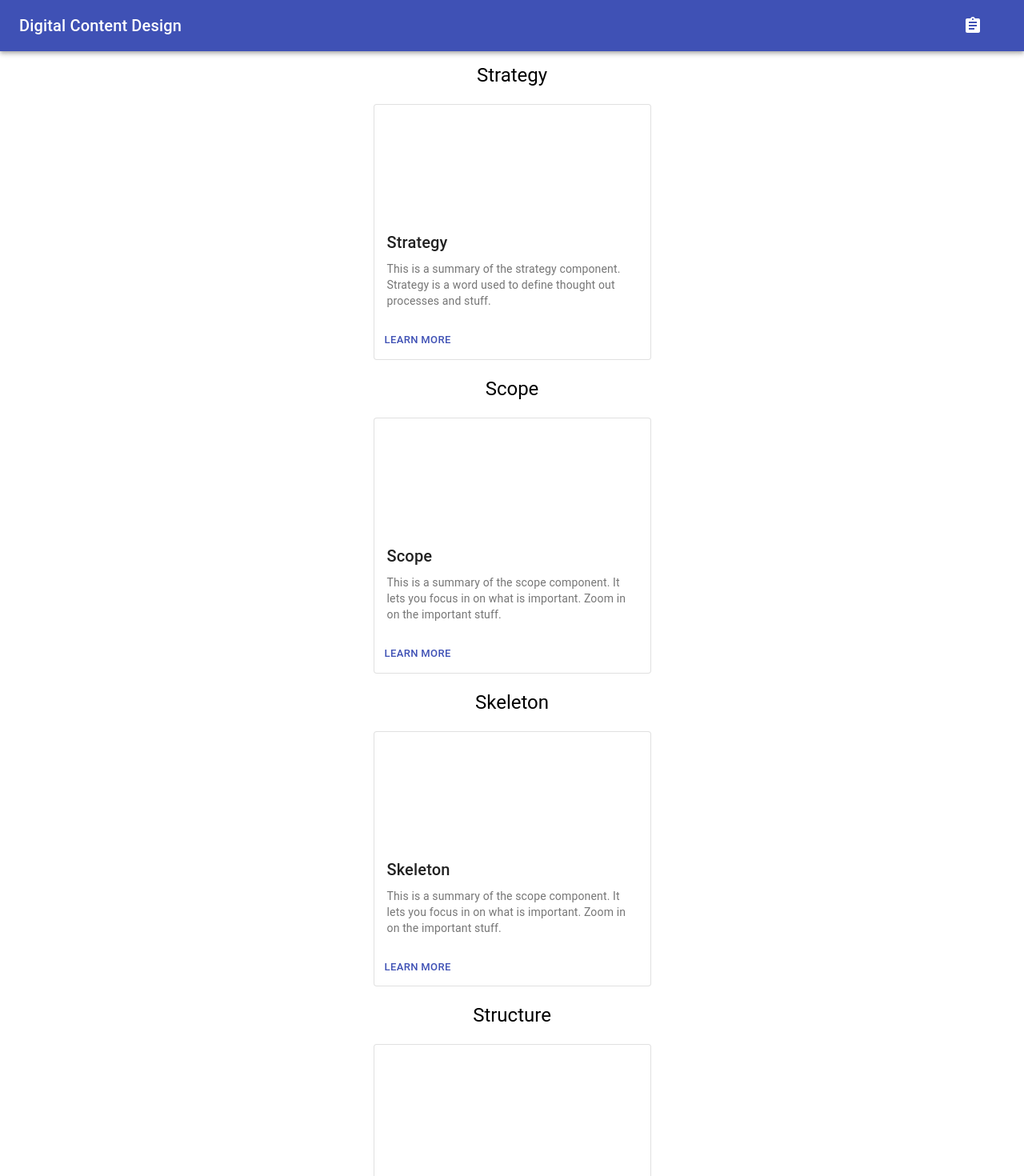
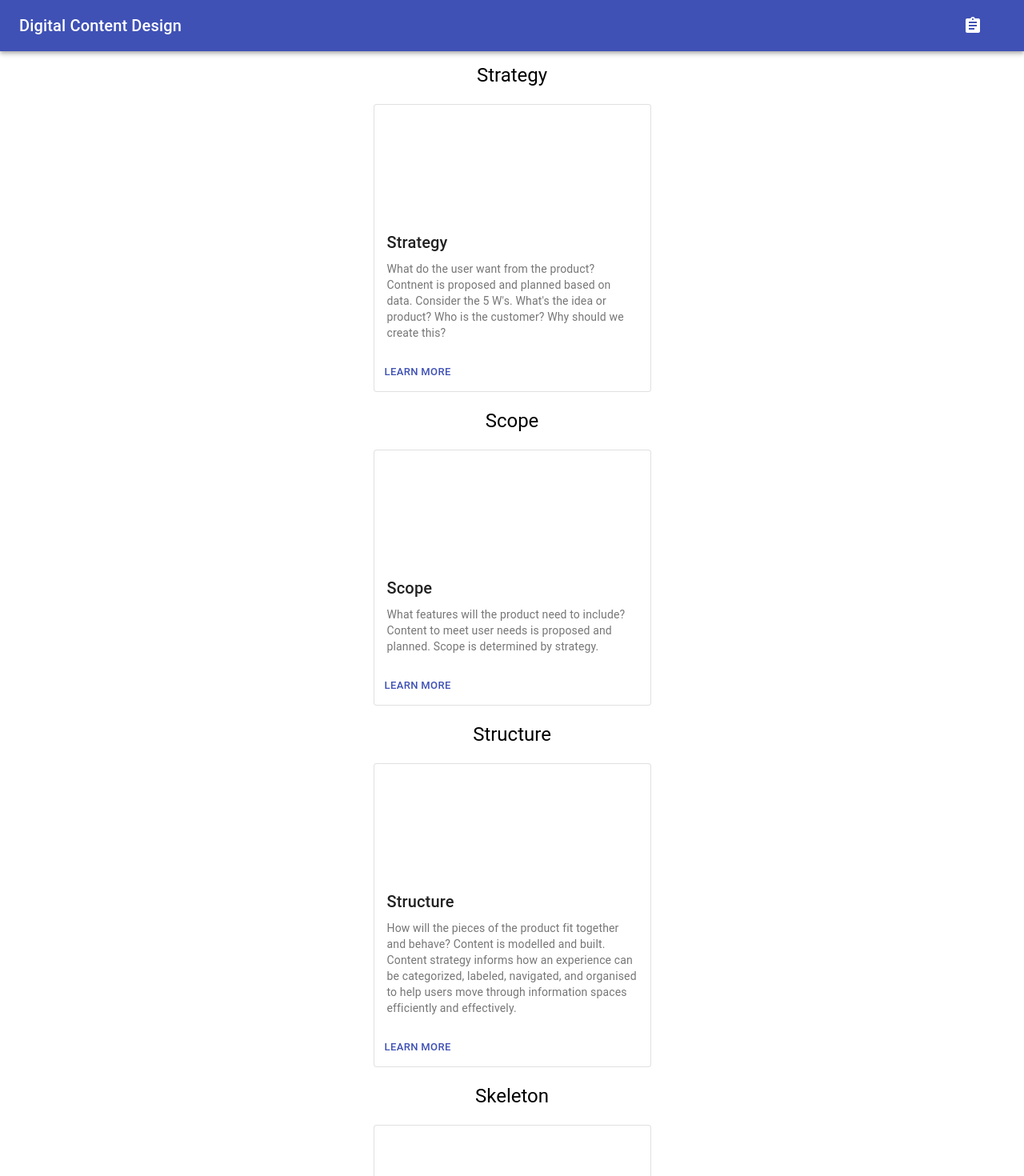
Before and after one commit to Burgerboy93/content-design-checklist, a React (Create React App) app in the folder content-design-checklist-master/: page / in a window 1280 px wide. Shown: the top 1470 px of the page at 80% size. Built offline with nearby package versions, Linux system fonts and the light colour scheme.

Commit message:
updated category content

```diff
--- a/content-design-checklist-master/src/App.js
+++ b/content-design-checklist-master/src/App.js
@@ -30,11 +30,11 @@ function App() {
     <Route path="/scope">
       <Scope />
     </Route>
+    <Route path="/structure">
+      <Structure />
+    </Route>
     <Route path="/skeleton">
       <Skeleton />
-    </Route>
-    <Route path="/structure">
-      <Structure />
     </Route>
     <Route path="/surface">
       <Surface />
--- a/content-design-checklist-master/src/components/categoryData.js
+++ b/content-design-checklist-master/src/components/categoryData.js
@@ -1,9 +1,9 @@
-export const strategyData = {link: '/strategy', title: 'Strategy', summary: 'This is a summary of the strategy component. Strategy is a word used to define thought out processes and stuff.' };
+export const strategyData = {link: '/strategy', title: 'Strategy', summary: "What do the user want from the product? Contnent is proposed and planned based on data. Consider the 5 W's. What's the idea or product? Who is the customer? Why should we create this?" };
 
-export const scopeData  =  {link: '/scope', title: 'Scope', summary: 'This is a summary of the scope component. It lets you focus in on what is important. Zoom in on the important stuff.'};
+export const scopeData  =  {link: '/scope', title: 'Scope', summary: "What features will the product need to include? Content to meet user needs is proposed and planned. Scope is determined by strategy."};
 
-export const structureData  =  {link: '/structure', title: 'Structure', summary: 'This is a summary of the scope component. It lets you focus in on what is important. Zoom in on the important stuff.'};
+export const structureData  =  {link: '/structure', title: 'Structure', summary: "How will the pieces of the product fit together and behave? Content is modelled and built. Content strategy informs how an experience can be categorized, labeled, navigated, and organised to help users move through information spaces efficiently and effectively."};
 
-export const skeletonData  =  {link: '/skeleton', title: 'Skeleton', summary: 'This is a summary of the scope component. It lets you focus in on what is important. Zoom in on the important stuff.'};
+export const skeletonData  =  {link: '/skeleton', title: 'Skeleton', summary: "What components will enable people to use the product? Content is modelled and built. Interfaces enable users to do things through text, instructional, and explanatory copy."};
 
-export const surfaceData  =  {link: '/surface', title: 'Surface', summary: 'This is a summary of the scope component. It lets you focus in on what is important. Zoom in on the important stuff.'};
+export const surfaceData  =  {link: '/surface', title: 'Surface', summary: "What will the finished product look like? Content is seen and used. UX writing and content design includes: interface copy, content formatting, style, brand. voice, and tone, and typography in relation to content consumption."};
--- a/content-design-checklist-master/src/components/pages/home.js
+++ b/content-design-checklist-master/src/components/pages/home.js
@@ -19,10 +19,10 @@ export default function Home() {
           <MediaCard {...strategyData}/>
           <Typography variant="h5">Scope</Typography>
           <MediaCard {...scopeData} />
+          <Typography variant="h5">Structure</Typography>
+          <MediaCard {...structureData} />
           <Typography variant="h5">Skeleton</Typography>
           <MediaCard {...skeletonData} />
-          <Typography variant="h5">Structure</Typography>
-          <MediaCard {...structureData} />
           <Typography variant="h5">Surface</Typography>
           <MediaCard {...surfaceData} />
         </Grid>
```
